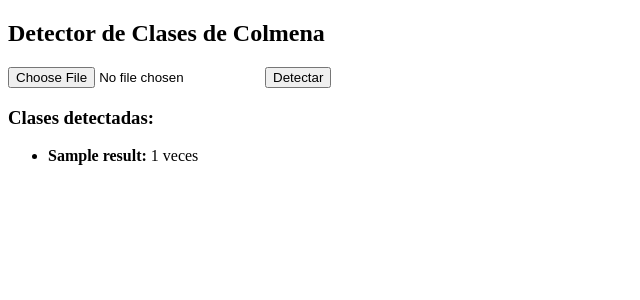
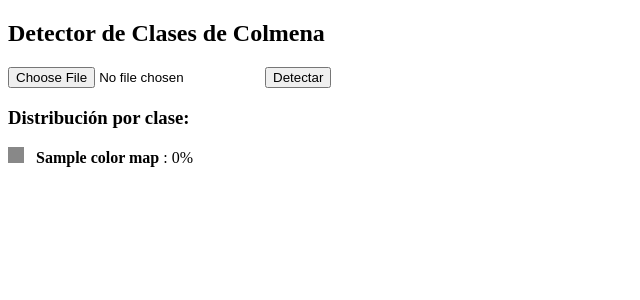
Before and after one commit to fmg1015/TFM, a Flask app: template app/templates/index.html in a window 1280 px wide. Shown: the top 300 px of the page, without its empty margins (0-640 px from the left). Run offline with Flask 3, Linux system fonts and the light colour scheme; the template is opened without the code that fills it: most values are stand-ins (such as "Sample title", 1, 10 or a date in 2020).

Commit message:
Modelo colmena v3

```diff
--- a/app/app.py
+++ b/app/app.py
@@ -10,11 +10,19 @@ UPLOAD_FOLDER = 'static'
 MODEL_PATH = 'modelo_colmena_transfer.h5'
 CLASSES = ['empty-cells', 'nectar', 'pollen', 'wax-sealed-honey-cells']
 IMG_SIZE = (128, 128)
-BLOCK_SIZE = 50
-STRIDE = 18
+BLOCK_SIZE = 35
+STRIDE = 35
 THRESHOLD = 0.5
 MAX_WIDTH = 600
+area_por_clase = defaultdict(int)
 
+
+TRADUCCIONES = {
+    'empty-cells': 'Celdas vacías',
+    'pollen': 'Polen',
+    'nectar': 'Néctar',
+    'wax-sealed-honey-cells': 'Celdas selladas con miel'
+}
 # Colores BGR por clase
 CLASS_COLORS = {
     'empty-cells': (0, 0, 255),
@@ -51,9 +59,9 @@ def merge_boxes(boxes, proximity=10):
 
     return merged
 
-@app.route('/')
+@app.route("/")
 def index():
-    return render_template('index.html')
+    return render_template("index.html", color_map={})  # ✅ PASAR color_map vacío
 
 @app.route('/predict', methods=['POST'])
 def predict():
@@ -92,6 +100,7 @@ def predict():
                 if prob > THRESHOLD:
                     class_name = CLASSES[i]
                     counter[class_name] += 1
+                    area_por_clase[class_name] += BLOCK_SIZE * BLOCK_SIZE
                     detections_by_class[class_name].append((x, y, x + BLOCK_SIZE, y + BLOCK_SIZE))
 
     for class_name, box_list in detections_by_class.items():
@@ -100,7 +109,7 @@ def predict():
         for (x1, y1, x2, y2) in merged_boxes:
             overlay = output_image.copy()
             cv2.rectangle(overlay, (x1, y1), (x2, y2), color, -1)  # Relleno
-            alpha = 0.1  # 40% opacidad
+            alpha = 0.4  # 40% opacidad
             output_image = cv2.addWeighted(overlay, alpha, output_image, 1 - alpha, 0)
 
     cv2.imwrite(result_path, output_image)
@@ -110,12 +119,16 @@ def predict():
         return '#{:02x}{:02x}{:02x}'.format(bgr[2], bgr[1], bgr[0])
 
     color_map = {name: bgr_to_hex(CLASS_COLORS[name]) for name in CLASSES}
-
-    return render_template('index.html',
-                        result=dict(counter),
-                        img_path='result.jpg',
-                        orig_path='input.jpg',
-                        color_map=color_map)
+    total_image_area = image.shape[0] * image.shape[1]
+    porcentajes = {
+        k: round((v / total_image_area) * 100, 2) for k, v in area_por_clase.items()
+    }
+    return render_template("index.html",
+                       img_path='result.jpg',
+                       orig_path='input.jpg',
+                       color_map={TRADUCCIONES.get(k, k): v for k, v in color_map.items()},
+                       result={TRADUCCIONES.get(k, k): v for k, v in counter.items()},
+                       porcentajes={TRADUCCIONES.get(k, k): v for k, v in porcentajes.items()})
 
 if __name__ == '__main__':
     app.run(debug=True)
--- a/app/templates/index.html
+++ b/app/templates/index.html
@@ -13,21 +13,27 @@
     {% if error %}
       <p style="color:red;">{{ error }}</p>
     {% endif %}
+<h3>Distribución por clase:</h3>
+<ul style="list-style: none; padding: 0;">
+  {% for name, color in color_map.items() %}
+    <li style="margin: 4px 0;">
+      <span style="display:inline-block; width: 16px; height: 16px; background-color: {{ color }}; margin-right: 8px;"></span>
+      <b>{{ name }}</b>
+      {% if porcentajes and name in porcentajes %}
+        : {{ porcentajes[name] }}%
+      {% else %}
+        : 0%
+      {% endif %}
+    </li>
+  {% endfor %}
+</ul>
 
-    {% if result %}
-        <h3>Clases detectadas:</h3>
-        <ul>
-          {% for label, count in result.items() %}
-            <li><b>{{ label }}:</b> {{ count }} veces</li>
-          {% endfor %}
-        </ul>
-    {% endif %}
 {% if img_path and orig_path %}
+    <h4>Resultado de la detección:</h4>
+    <img src="{{ url_for('static', filename=img_path) }}" style="max-width: 600px; border:1px solid #ccc;">
     <h4>Imagen original:</h4>
     <img src="{{ url_for('static', filename=orig_path) }}" style="max-width: 600px; border:1px solid #ccc;"><br><br>
 
-    <h4>Resultado de la detección:</h4>
-    <img src="{{ url_for('static', filename=img_path) }}" style="max-width: 600px; border:1px solid #ccc;">
 {% endif %}
 </body>
 </html>
```
Also changed, not shown: app/static/input.jpg, app/static/result.jpg.
